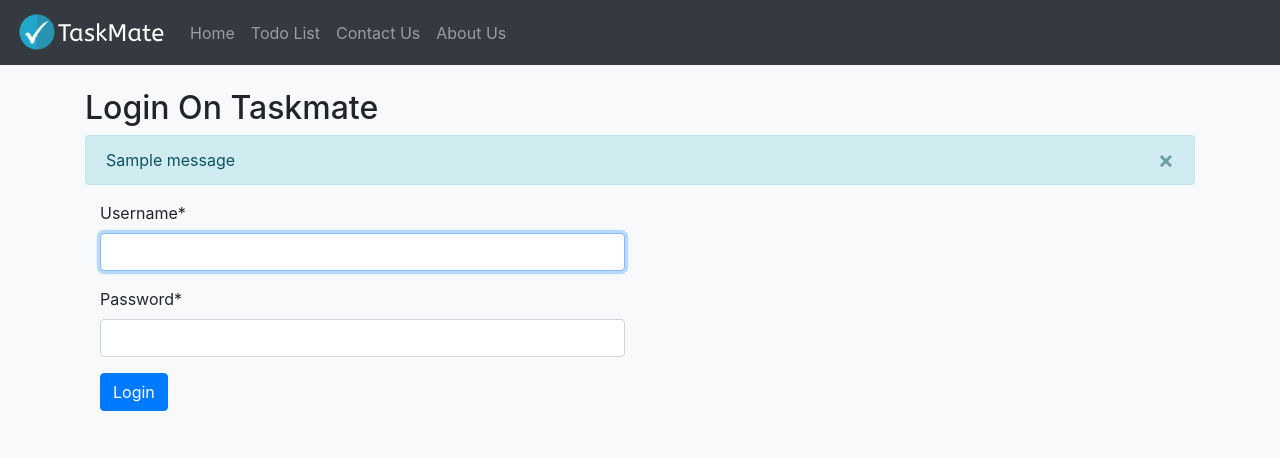
After one commit to Josesosa0777/djangoProject, a Django app: page /account/login in a window 1280 px wide. The commit adds this page. Shown: the top 458 px of the page. Run offline with Django 3.2, Linux system fonts and the light colour scheme; one stand-in notice (Sample message) is shown; some libraries are stand-ins or nearby versions.

Commit message:
login and redirect

```diff
--- a/taskmate/taskmate/settings.py
+++ b/taskmate/taskmate/settings.py
@@ -40,6 +40,7 @@ INSTALLED_APPS = [
     'django.contrib.staticfiles',
     'todolist_app',
     'users_app',
+    'crispy_forms',
 ]
 
 MIDDLEWARE = [
@@ -127,3 +128,7 @@ STATICFILES_DIRS = [os.path.join(BASE_DIR, 'static')]
 # https://docs.djangoproject.com/en/3.2/ref/settings/#default-auto-field
 
 DEFAULT_AUTO_FIELD = 'django.db.models.BigAutoField'
+
+CRISPY_TEMPLATE_PACK = 'bootstrap4'  # the version that I have
+
+LOGIN_REDIRECT_URL = 'todolist'
--- /dev/null
+++ b/taskmate/users_app/templates/login.html
@@ -0,0 +1,31 @@
+{% extends 'base.html' %}
+{% load crispy_forms_tags %}
+
+{% block title %}
+    <title>Login - Taskmate</title>
+{% endblock title %}
+
+{% block content %}
+    <div class="container">
+    </br>
+        <h2>Login On Taskmate</h2>
+
+        {% if messages %}
+            {% for message in messages %}
+                <div class="alert alert-info alert-dismissible fade show" role="alert">
+                    {{ message }}
+                    <button type="button" class="close" data-dismiss="alert" aria-label="Close">
+                        <span aria-hidden="true">&times;</span>
+                    </button>
+                </div>
+
+            {% endfor %}
+        {% endif %}
+
+        <form method="POST" class="mt-3 col-6">
+            {% csrf_token %}
+            {{ form|crispy }}
+        <button class="btn btn-primary mb-5" type="submit">Login</button>
+        </form>
+    </div>
+{% endblock content %}
--- a/taskmate/users_app/urls.py
+++ b/taskmate/users_app/urls.py
@@ -1,7 +1,12 @@
 from django.urls import path
 from users_app import views
+from django.contrib.auth import views as auth_views
 
 urlpatterns = [
     # set the name for the view and for the link:
     path('register', views.register, name='register'),
+    path('login', auth_views.LoginView.as_view(
+        template_name='login.html'), name='login'),
+    path('logout', auth_views.LogoutView.as_view(
+        template_name='logout.html'), name='logout'),
 ]
```
Also changed, not shown: taskmate/users_app/templates/register.html (+6 -4 lines), taskmate/db.sqlite3.
